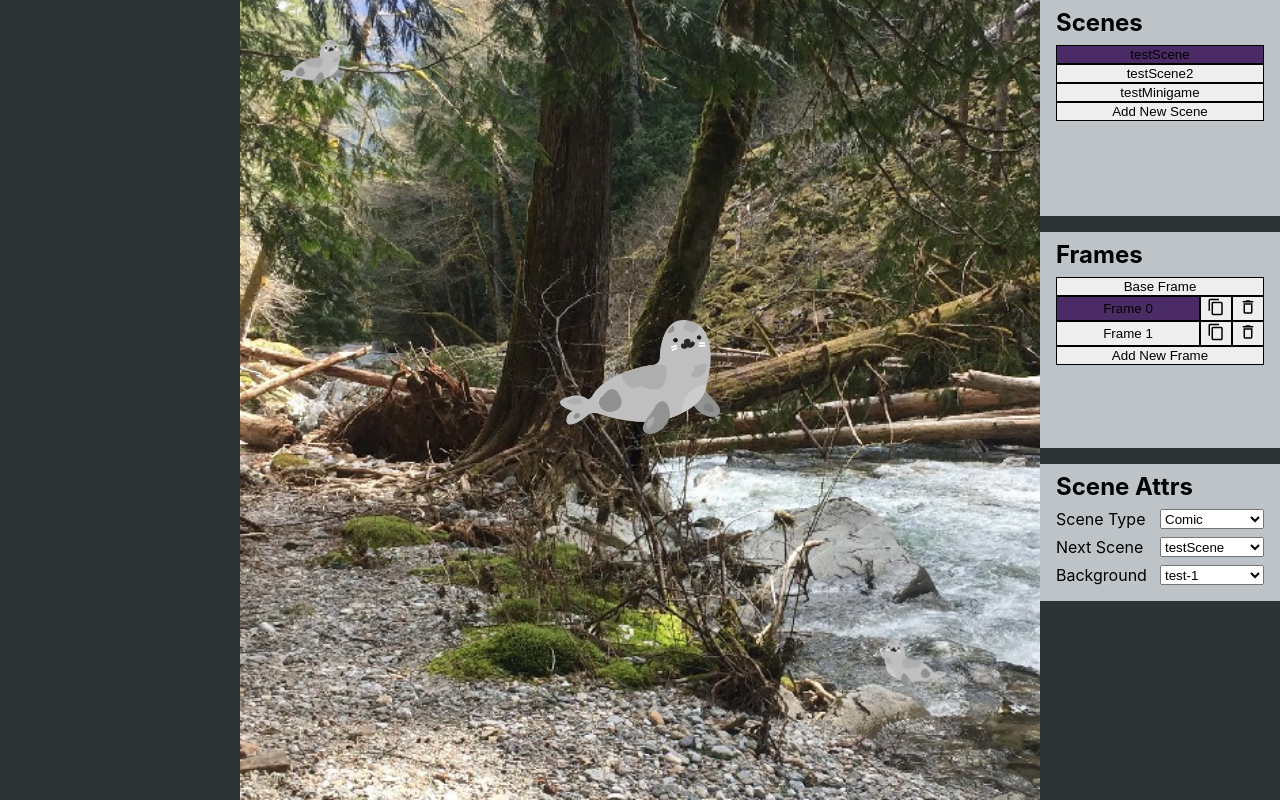
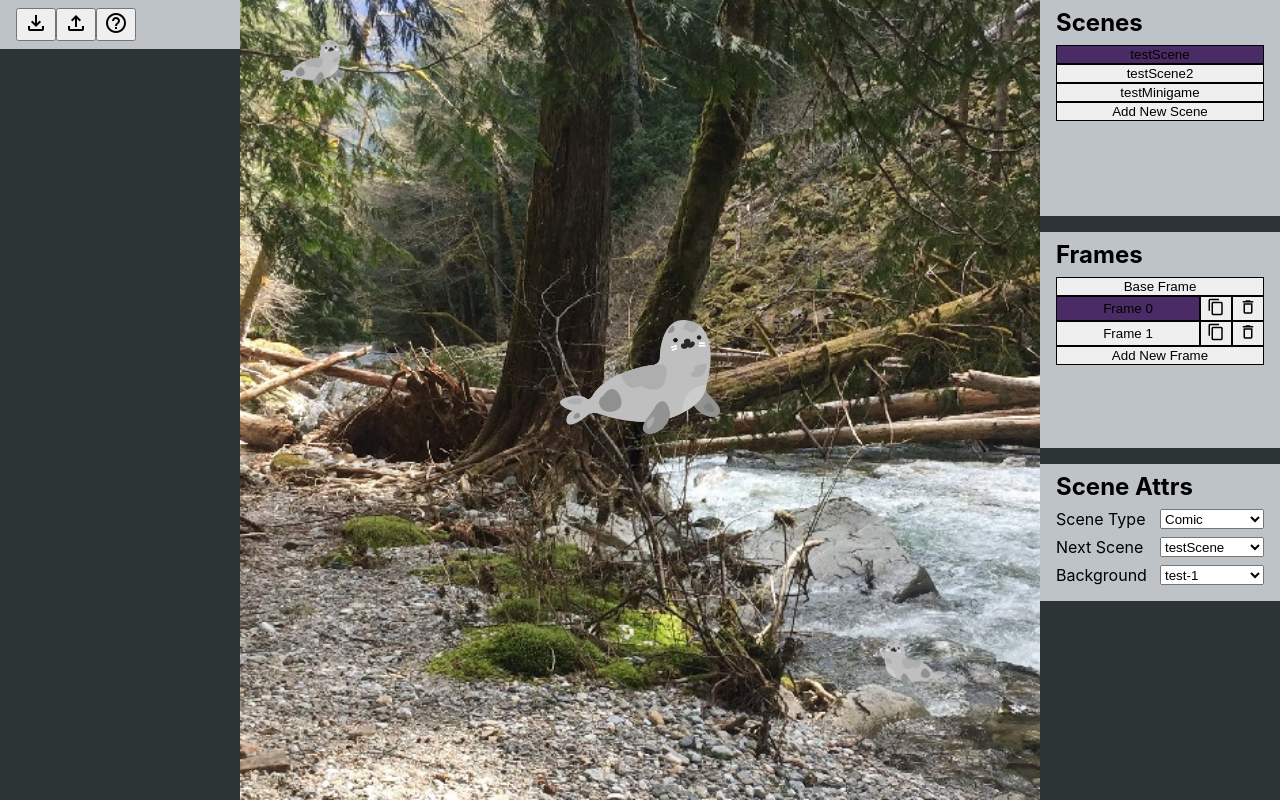
Before and after one commit to UW-AppleJACK/applejack, a React (Create React App) app in the folder marinerescue-frontend/: page /storyteller/editor in a window 1280 px wide. Built offline with nearby package versions, Linux system fonts and the light colour scheme.

Commit message:
Add editor functionality: instructions

```diff
--- a/marinerescue-frontend/src/pages/EditorPage.js
+++ b/marinerescue-frontend/src/pages/EditorPage.js
@@ -154,6 +154,7 @@ class HomePage extends React.Component {
             currentSceneName: 'testScene',
             currentFrame: 0,
             targetSpriteIdx: -1,
+            showInstructions: false,
         };
     }
 
@@ -319,6 +320,39 @@ class HomePage extends React.Component {
         });
 
         return onClickListeners;
+    }
+
+    renderEditorPrimarySection() {
+        // Toggle instructions visibility
+        const toggleInstructions = () => {
+            this.setState({ showInstructions: !this.state.showInstructions });
+        }
+        return (
+            <div className="primary-section editor-section">
+                <button onClick={toggleInstructions}>
+                    <span class="material-icons-outlined">file_download</span>
+                </button>
+                <button onClick={toggleInstructions}>
+                    <span class="material-icons-outlined">file_upload</span>
+                </button>
+                <button onClick={toggleInstructions}>
+                    <span class="material-icons-outlined">help_outline</span>
+                </button>
+                {
+                    this.state.showInstructions &&
+                        <>
+                            <h2>Instructions</h2>
+                            <ul>
+                                <li>Use scenes and frames sections to navigate game</li>
+                                <li>Use attributes sections to edit attributes</li>
+                                <li>Click on a sprite to select it for editing</li>
+                                <li>Shift+click on a sprite to follow cursor, then click again to drop</li>
+                                <li>Don't forget to import/export</li>
+                            </ul>
+                        </>
+                }
+            </div>
+        )
     }
 
     // render scene editor view
@@ -652,7 +686,7 @@ class HomePage extends React.Component {
         return (
             <div id="storyteller" className="editor-page">
                 <div className="editor-pane">
-
+                    {this.renderEditorPrimarySection()}
                 </div>
                 <div id="storyteller-view">
                     {this.renderStorytellerView()}
```
